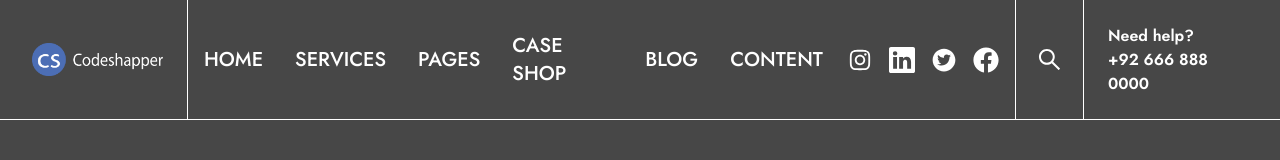
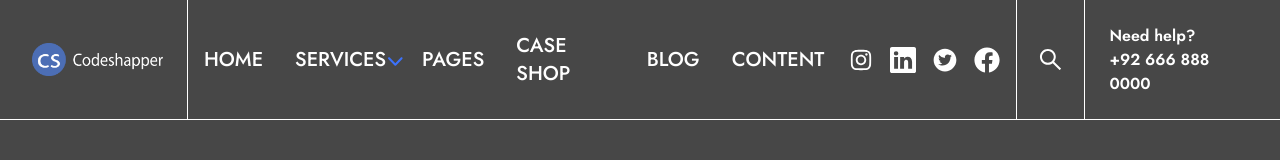
Before and after one commit to coderdannie/codeshaper-website, a React (Create React App) app: page / in a window 1280 px wide. Shown: the top 160 px of the page. Built offline with nearby package versions, Linux system fonts and the light colour scheme.

Commit message:
second commit

```diff
--- a/src/components/Nav.js
+++ b/src/components/Nav.js
@@ -1,13 +1,30 @@
 import { links } from '../utils/links';
 import { icons } from '../utils/SocialIcons';
 import { AiOutlineSearch } from 'react-icons/ai';
-
+import arrowDown from '../assets/Icon ionic-ios-arrow-down.svg';
 const nav = () => {
   return (
     <nav className="nav  h-full w-full">
       <div className="desktop-nav flex items-center justify-between  h-full">
         <ul className="nav-links  h-full border-l-[1px] border-white flex items-center">
           {links.map((link) => {
+            if (link.text === 'Services') {
+              return (
+                <li key={link.id} className="pl-4 pr-5">
+                  <a
+                    href="/"
+                    className="font-sans  font-medium  uppercase relative"
+                  >
+                    {link.text}{' '}
+                    <img
+                      className="absolute right-[-17px] top-[42%]"
+                      src={arrowDown}
+                      alt="arrow down icon"
+                    />
+                  </a>
+                </li>
+              );
+            }
             return (
               <li key={link.id} className="px-4">
                 <a href="/" className="font-sans  font-medium  uppercase">
--- a/src/utils/links.js
+++ b/src/utils/links.js
@@ -1,4 +1,3 @@
-import logo from '../assets/partner-logo.png';
 export const links = [
   {
     id: 1,
```
Also changed, not shown: src/assets/Icon ionic-ios-arrow-down.svg (added), src/assets/virgine.jpg (deleted).
